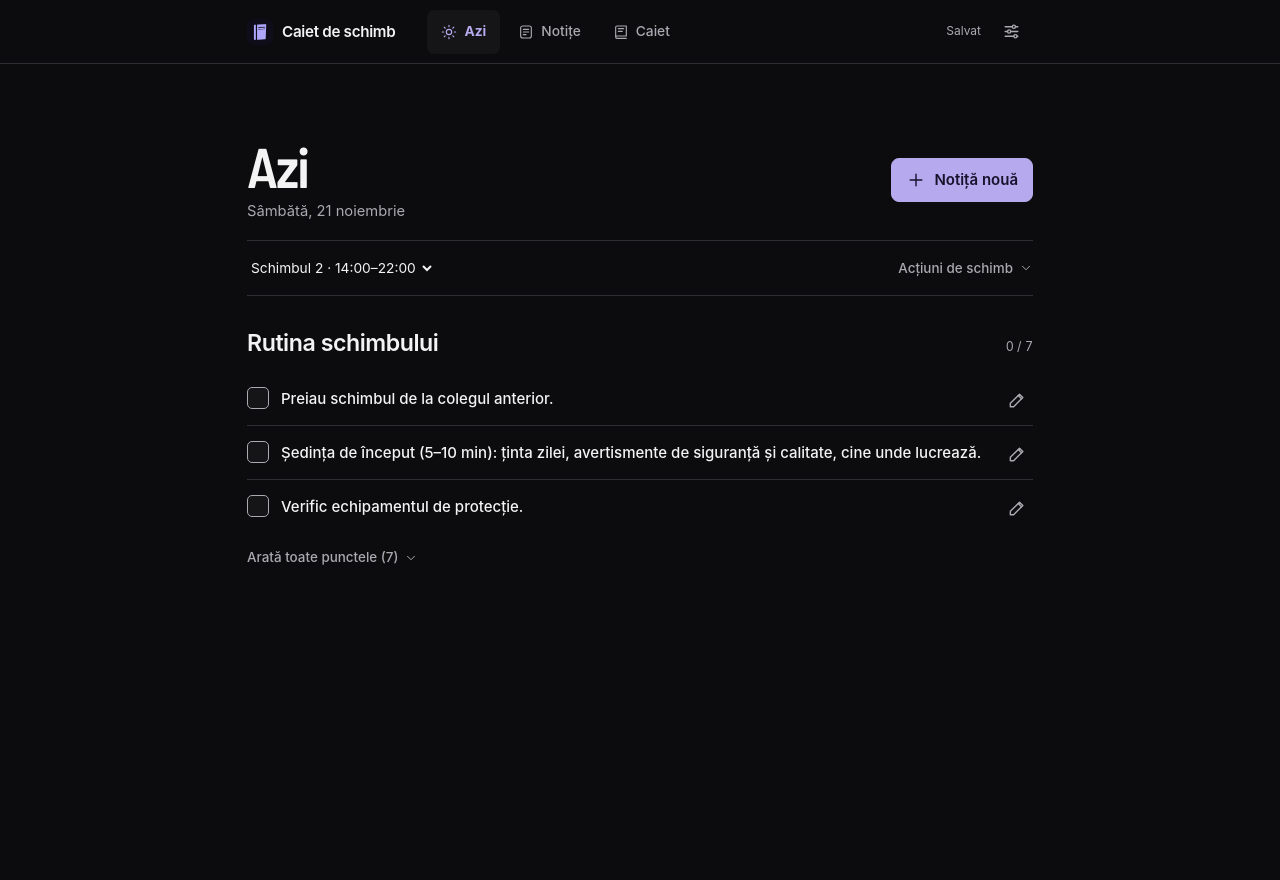
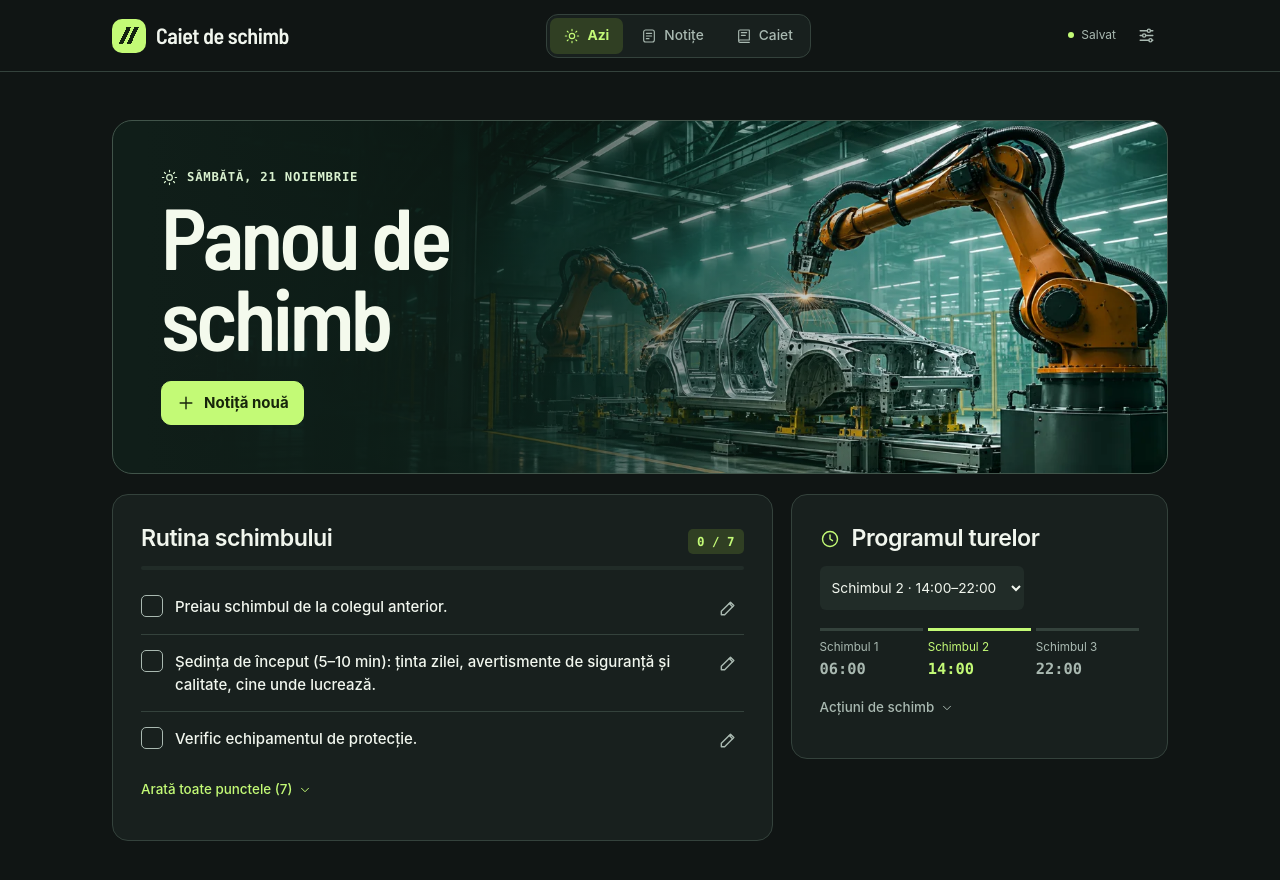
Before and after one commit to ionescugeorgemarian02-web/myApp, a plain HTML site: page index.html in a window 1280 px wide. Before the commit the page ends 800 px from the top, so only its background shows below. Drawn offline with Linux system fonts and the light colour scheme.

Commit message:
Redesenează panoul de schimb și interfața caietului

```diff
--- a/css/style.css
+++ b/css/style.css
@@ -8,22 +8,22 @@
 
 :root {
   color-scheme: dark;
-  --bg: #0c0c0e;
-  --surface: #151517;
-  --surface-2: #202023;
-  --ink: #f4f3f4;
-  --muted: #aaa9b0;
-  --line: #303034;
-  --accent: #b7a9ed;
-  --accent-ink: #17132d;
-  --accent-soft: #25222e;
+  --bg: #101514;
+  --surface: #18201e;
+  --surface-2: #212c28;
+  --ink: #f1f6ee;
+  --muted: #a9b9b1;
+  --line: #34423c;
+  --accent: #c3fa76;
+  --accent-ink: #17250b;
+  --accent-soft: #303f23;
   --danger: #ff9b9f;
   --danger-ink: #370d13;
   --danger-soft: #3c222d;
   --warn: #f3c47b;
   --warn-soft: #342b21;
   --radius: 10px;
-  --content-width: 850px;
+  --content-width: 1120px;
   --gutter: clamp(18px, 4vw, 32px);
   --display: "Barlow Semi Condensed", "Arial Narrow", system-ui, sans-serif;
   --mono: ui-monospace, "SFMono-Regular", Consolas, monospace;
@@ -32,15 +32,15 @@
 }
 :root[data-theme="Luminoasă"] {
   color-scheme: light;
-  --bg: #faf9f8;
+  --bg: #f0f4ef;
   --surface: #fff;
-  --surface-2: #f3f2f1;
-  --ink: #262527;
-  --muted: #64646a;
-  --line: #dedcdb;
-  --accent: #5942ab;
+  --surface-2: #e7eee7;
+  --ink: #16221d;
+  --muted: #506259;
+  --line: #c9d5cc;
+  --accent: #356515;
   --accent-ink: #fff;
-  --accent-soft: #eeebff;
+  --accent-soft: #e0f2d1;
   --danger: #a02943;
   --danger-ink: #fff;
   --danger-soft: #ffeaed;
@@ -299,8 +299,10 @@ button.pill.on {
 /* ——— Carduri ——— */
 .card {
   margin: 0 0 28px;
-  padding: 20px 0 0;
-  border-top: 1px solid var(--line);
+  padding: clamp(16px, 3vw, 28px);
+  border: 1px solid var(--line);
+  border-radius: 16px;
+  background: var(--surface);
 }
 .cardHead {
   display: flex;
@@ -949,3 +951,43 @@ dialog[open], details[open] > .recBody, details[open] > .moreBody {
 
 main { scroll-margin-top: 64px; }
 :where(details, summary, button, input, select, textarea) { scroll-margin-block: 64px 95px; }
+
+.brand { gap: 10px; font: 600 1.38rem/1 var(--display); }
+.brandMark {
+  display: inline-grid;
+  width: 34px;
+  height: 34px;
+  place-items: center;
+  border-radius: 10px;
+  background: #c3fa76;
+}
+.brandMark::after {
+  content: "";
+  width: 21px;
+  height: 17px;
+  background: repeating-linear-gradient(115deg, #142411 0 4px, transparent 4px 7px);
+  clip-path: polygon(28% 0,100% 0,72% 100%,0 100%);
+}
+header small { display: inline-flex; align-items: center; gap: 7px; }
+header small::before {
+  content: ""; width: 6px; height: 6px; border-radius: 50%;
+  background: var(--accent);
+}
+header small:is([data-state="pending"], [data-state="error"])::before { background: currentColor; }
+button.primary { border-radius: 10px; font-weight: 700; }
+.directoryGroup, .settingsSection {
+  background: var(--surface);
+  border: 1px solid var(--line);
+  border-radius: 14px;
+  padding-inline: clamp(14px, 3vw, 24px);
+  margin-block: 8px;
+}
+.directoryGroup > summary > .icon { color: var(--accent); }
+.searchBox { border-radius: 12px; }
+.searchBox .icon { color: var(--accent); }
+@media (min-width: 700px) {
+  header { min-height: 72px; }
+  header nav { border: 1px solid var(--line); border-radius: 12px; background: var(--surface); padding: 3px; margin-inline: auto; }
+  nav button { min-height: 36px; }
+  nav button.on { color: var(--accent); background: var(--accent-soft); }
+}
--- a/css/today.css
+++ b/css/today.css
@@ -1,23 +1,65 @@
 .todayView { margin-inline: auto; }
 .todayHead {
-  display: flex;
-  align-items: center;
-  justify-content: space-between;
-  gap: 12px;
-  padding-block: clamp(12px, 3vw, 26px) 18px;
+  position: relative;
+  isolation: isolate;
+  display: grid;
+  align-content: center;
+  min-height: clamp(234px, 26vw, 312px);
+  padding: clamp(20px, 4vw, 48px);
+  border: 1px solid #41544a;
+  border-radius: 20px;
+  background: linear-gradient(90deg, #101e19 3%, rgb(15 30 24 / 82%) 30%, transparent 80%),
+    #1e332d url("../images/atelier.webp") center 48% / cover;
+  color: #f4faed;
 }
-.todayHead h1 { margin: 0; font: 600 clamp(2.4rem, 5vw, 3.5rem)/1 var(--display); letter-spacing: -.035em; }
-.todayDate { margin-top: 7px; color: var(--muted); font-size: .92rem; }
-.todayDate::first-letter { text-transform: uppercase; }
-.todayHead .primary { flex-shrink: 0; }
-.todayTools {
-  display: flex;
-  flex-wrap: wrap;
-  align-items: center;
-  justify-content: space-between;
-  column-gap: 12px;
-  border-block: 1px solid var(--line);
-  padding-block: 5px;
+.todayHead h1 {
+  max-width: 11ch;
+  margin: 10px 0 24px;
+  font: 600 clamp(3.4rem, 7vw, 5.4rem)/.93 var(--display);
+  letter-spacing: -.04em;
+}
+.todayDate {
+  display: flex; align-items: center; gap: 9px;
+  color: #daf2d0;
+  font: 600 .77rem/1.4 var(--mono);
+  letter-spacing: .06em;
+  text-transform: uppercase;
+}
+.todayDate .icon { width: 17px; height: 17px; }
+.todayHead .primary { background: #c3fa76; border-color: #c3fa76; color: #17250b; }
+.todayGrid {
+  display: grid; align-items: start; gap: 18px;
+  grid-template-columns: minmax(0, 1.75fr) minmax(250px, 1fr);
+  margin-top: 20px;
+}
+.todayWork { display: grid; gap: 18px; min-width: 0; }
+.todayRoutine, .todayAgenda, .todayTools {
+  padding: clamp(18px, 2.5vw, 28px);
+  background: var(--surface);
+  border: 1px solid var(--line);
+  border-radius: 16px;
+  min-width: 0;
+}
+.todayTools .todaySectionHead { justify-content: flex-start; align-items: center; }
+.todayTools .todaySectionHead .icon { color: var(--accent); }
+.shiftSchedule {
+  padding: 0; list-style: none; margin: 18px 0 8px;
+  display: grid; grid-template-columns: repeat(3, minmax(0,1fr)); gap: 5px;
+}
+.shiftSchedule li {
+  display: grid; gap: 4px;
+  padding-top: 8px; border-top: 3px solid var(--line);
+  color: var(--muted); font-size: .73rem;
+}
+.shiftSchedule time { font: 600 .96rem var(--mono); }
+.shiftSchedule [aria-current] { border-color: var(--accent); color: var(--accent); }
+.todayGrid:has(.todayWork > [hidden]:only-child) .todayWork { display: none; }
+@media (max-width: 740px) {
+  .todayGrid { grid-template-columns: minmax(0,1fr); gap: 14px; }
+  .todayTools { grid-row: 1; }
+  .shiftSchedule { display: none; }
+  .todayTools .todaySectionHead { display: none; }
+  .todayTools { display: flex; flex-wrap: wrap; align-items: center; gap: 4px 10px; padding: 8px 12px; }
 }
 .todayShift, .todayActions > summary {
   min-height: 44px;
@@ -30,9 +72,10 @@
   font-size: .86rem;
   cursor: pointer;
 }
-.todayShift { padding: 4px 0; }
+.todayShift { padding: 4px 8px; background: var(--surface-2); border-radius: 6px; }
 .todayShift option { color: var(--ink); background: var(--surface); }
-.todayActions { position: relative; margin-left: auto; }
+.todayActions { position: relative; }
+@media (max-width: 740px) { .todayActions { margin-left: auto; } }
 .todayActions > summary, .todayAgendaMore > summary, .todayMore {
   display: flex;
   align-items: center;
@@ -90,11 +133,27 @@
   font-variant-numeric: tabular-nums;
   white-space: nowrap;
 }
-.todayAgenda, .todayRoutine { padding-block: clamp(20px, 4vw, 32px) 10px; }
-.todayAgenda:not([hidden]) + .todayRoutine, .todayRoutine + .todayRoutine {
-  border-top: 1px solid var(--line);
-  margin-top: 12px;
+.routineProgress, .agendaCount {
+  border-radius: 5px;
+  padding: 4px 9px;
+  background: var(--accent-soft);
+  color: var(--accent);
+  font: 600 .78rem/1.4 var(--mono);
 }
+.routineBar {
+  display: block;
+  appearance: none;
+  border: 0;
+  width: 100%;
+  height: 4px;
+  border-radius: 99px;
+  overflow: hidden;
+  margin-bottom: 10px;
+  background: var(--surface-2);
+}
+.routineBar::-webkit-progress-bar { background: var(--surface-2); }
+.routineBar::-webkit-progress-value { background: var(--accent); }
+.routineBar::-moz-progress-bar { background: var(--accent); }
 .todayAgenda > .linkRow, .todayAgendaMore > .linkRow { width: 100%; background: transparent; }
 .todayRoutine .task .check { padding-block: 15px; }
 .todayRoutine .lines { margin: 0; }
@@ -113,3 +172,5 @@
   .todayTools { column-gap: 4px; }
   .todayShift, .todayActions > summary { font-size: .78rem; }
 }
+
+.todayMore { color: var(--accent); }
--- a/index.html
+++ b/index.html
@@ -6,7 +6,7 @@
       name="viewport"
       content="width=device-width,initial-scale=1,viewport-fit=cover"
     />
-    <meta name="theme-color" content="#0c0c0e" />
+    <meta name="theme-color" content="#101514" />
     <meta name="description" content="Caiet personal pentru șeful de schimb: rutină, predare, echipă, indicatori." />
     <meta name="mobile-web-app-capable" content="yes" />
     <meta name="apple-mobile-web-app-capable" content="yes" />
@@ -25,7 +25,7 @@
   <body>
     <header>
       <div class="brand">
-        <img src="./icons/192.png" alt="" width="26" height="26" /> Caiet de schimb
+        <span class="brandMark" aria-hidden="true"></span> Caiet de schimb
       </div>
       <nav aria-label="Navigare principală"></nav>
       <small role="status"><span id="status">Salvat</span></small>
--- a/js/views/today.js
+++ b/js/views/today.js
@@ -68,17 +68,34 @@ function shiftActions(c) {
 function header(c) {
   const head = el("div", "", "todayHead");
   const title = el("div");
-  title.append(el("h1", "Azi"), el("p", roDate(c.date, {
+  const date = el("p", "", "todayDate");
+  date.append(icon("today"), el("span", roDate(c.date, {
     weekday: "long", day: "numeric", month: "long",
-  }), "todayDate"));
-  head.append(title, btn("Notiță nouă", () => noteEditor(), "primary", "plus"));
-  const tools = el("div", "", "todayTools");
-  tools.append(shiftSelector(c), shiftActions(c));
+  })));
+  title.append(date, el("h1", "Panou de schimb"), btn("Notiță nouă", () => noteEditor(), "primary", "plus"));
+  head.append(title);
+  return head;
+}
+
+function shiftPanel(c) {
+  const tools = el("section", "", "todayTools");
+  const heading = el("div", "", "todaySectionHead");
+  heading.append(icon("clock"), el("h2", "Programul turelor"));
+  tools.append(heading, shiftSelector(c));
+  const schedule = el("ol", "", "shiftSchedule");
+  const hours = app.data.settings.hours;
+  hours.forEach((hour, index) => {
+    const row = el("li");
+    if (c.shift === index + 1) row.setAttribute("aria-current", "true");
+    row.append(el("span", "Schimbul " + (index + 1)), el("time", hour));
+    schedule.append(row);
+  });
+  tools.append(schedule, shiftActions(c));
   if (c.workDay !== c.date) {
     const date = el("span", "Schimb început pe " + roDate(c.workDay), "shiftStartDate");
     tools.append(date);
   }
-  return [head, tools];
+  return tools;
 }
 
 function routineSection(block, c) {
@@ -88,7 +105,11 @@ function routineSection(block, c) {
   const count = el("span", done + " / " + block.items.length, "routineProgress");
   count.setAttribute("aria-label", done + " din " + block.items.length + " puncte bifate");
   head.append(el("h2", block.title), count);
-  section.append(head);
+  const progress = el("progress", "", "routineBar");
+  progress.max = block.items.length;
+  progress.value = done;
+  progress.setAttribute("aria-label", block.title);
+  section.append(head, progress);
   const list = routine(block, c, true);
   const rows = list.querySelectorAll(".lines > .task");
   section.append(list);
@@ -163,17 +184,21 @@ function drawAgenda(section, c) {
 export function today(c) {
   const main = document.querySelector("main");
   const home = el("div", "", "todayView");
-  home.append(...header(c));
+  home.append(header(c));
+  const grid = el("div", "", "todayGrid");
+  const work = el("div", "", "todayWork");
   const agenda = el("section", "", "todayAgenda");
   const updateDeadlines = () => drawAgenda(agenda, c);
   updateDeadlines();
-  home.append(agenda);
+  work.append(agenda);
   for (const page of active()) {
     for (const block of page.blocks) {
       if (block.type === "routine" && block.items.length)
-        home.append(routineSection(block, { ...c, pageId: page.id, updateDeadlines }));
+        work.append(routineSection(block, { ...c, pageId: page.id, updateDeadlines }));
     }
   }
+  grid.append(work, shiftPanel(c));
+  home.append(grid);
   main.append(home);
 }
 
--- a/sw.js
+++ b/sw.js
@@ -1,9 +1,10 @@
 // Instalarea reușește numai dacă toate resursele sunt disponibile.
 const prefix = "caiet-" + self.registration.scope + "-",
-  cache = prefix + "v7";
+  cache = prefix + "v8";
 const files = [
   "./",
   "./manifest.json",
+  "./images/atelier.webp",
   "./sw.js",
   "./index.html",
   "./js/seed.js",
```
Also changed, not shown: images/atelier.webp (added), manifest.json.
